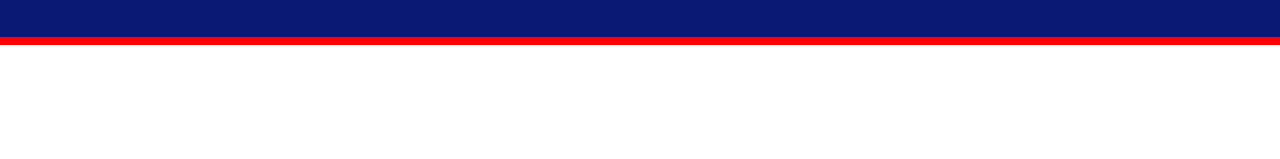
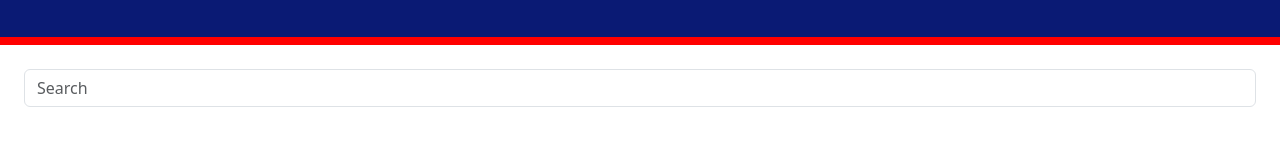
Before and after one commit to jdinh3/employee-directory, a React (Create React App) app: page / in a window 1280 px wide. Shown: the part 124-283 px from the top of the page. Built offline with nearby package versions, Linux system fonts and the light colour scheme.

Commit message:
rendered search bar

```diff
--- a/src/App.js
+++ b/src/App.js
@@ -1,11 +1,13 @@
 import logo from "./logo.svg";
 import "./App.css";
 import Jumbotron from "./components/Jumbotron/index";
+import SearchBar from "./components/SearchBar/index";
 
 function App() {
   return (
     <div className="App">
       <Jumbotron />
+      <SearchBar />
     </div>
   );
 }
--- a/src/components/Jumbotron/index.js
+++ b/src/components/Jumbotron/index.js
@@ -3,10 +3,10 @@ import "./style.css";
 
 function Jumbotron(props) {
   return (
-    <div class="jumbotron jumbotron-fluid">
-      <div class="container">
-        <h1 class="display-4">Employee Directory</h1>
-        <p class="lead">
+    <div className="jumbotron jumbotron-fluid">
+      <div className="container">
+        <h1 className="display-4">Employee Directory</h1>
+        <p className="lead">
           Click on carrots to filter by heading or use the search box to narrow
           your results.
         </p>
--- a/src/components/SearchBar/index.js
+++ b/src/components/SearchBar/index.js
@@ -0,0 +1,17 @@
+import React from "react";
+
+function Searchbar(props) {
+  return (
+    <div className="form-outline m-4">
+      <input
+        type="search"
+        id="form1"
+        class="form-control"
+        placeholder="Search"
+        aria-label="Search"
+      />
+    </div>
+  );
+}
+
+export default Searchbar;
```
